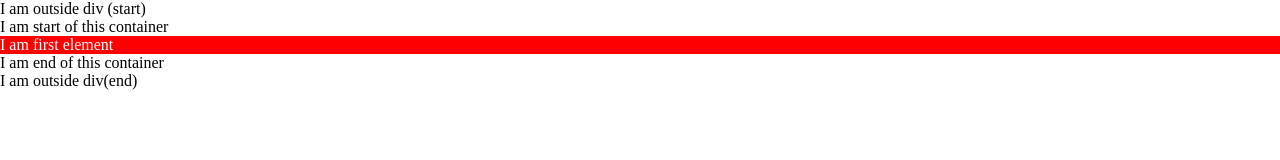
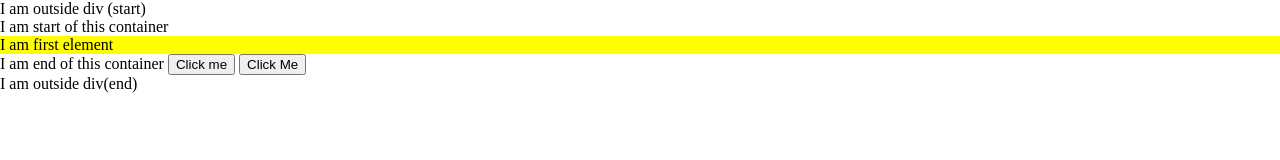
Before and after one commit to debug-node/Javascript-from-basic, a plain HTML site: page Practices & Exercises/Chapter Exercise/Chapter 8/index.html in a window 1280 px wide. Drawn offline with Linux system fonts and the light colour scheme.

Commit message:
Update Chapter 8: index.html

```diff
--- a/Practices & Exercises/Chapter Exercise/Chapter 8/index.html
+++ b/Practices & Exercises/Chapter Exercise/Chapter 8/index.html
@@ -12,11 +12,15 @@
 
     I am outside div (start)
     <div class="container">
+        <!-- <div class="container" onmouseenter="console.log('container ke andar mouse gaya')"
+        onclick="console.log('container me click hua')"> -->
         I am start of this container
         <div id="first" class="yellow text-dark" data-game="mario" data-player="Harry">
             <span>I am first element<span>
         </div>
         I am end of this container
+        <button onclick="alert('hello')">Click me</button>
+        <button id="btn">Click Me</button>
     </div>
     I am outside div(end)
 
@@ -24,7 +28,10 @@
     <!-- <script src="2_Attribute Method.js"></script> -->
     <!-- <script src="3_Insertion Method.js"></script> -->
     <!-- <script src="4_InsertAdjacent.js"></script> -->
-    <script src="5_ClassName and ClassList.js"></script>
+    <!-- <script src="5_ClassName and ClassList.js"></script> -->
+    <!-- <script src="6_SetTimeOut.js"></script> -->
+    <!-- <script src="7_Browser Events.js"></script> -->
+    <!-- <script src="8_HandlingBrowserEvent.js"></script> -->
 
 </body>
 
```
